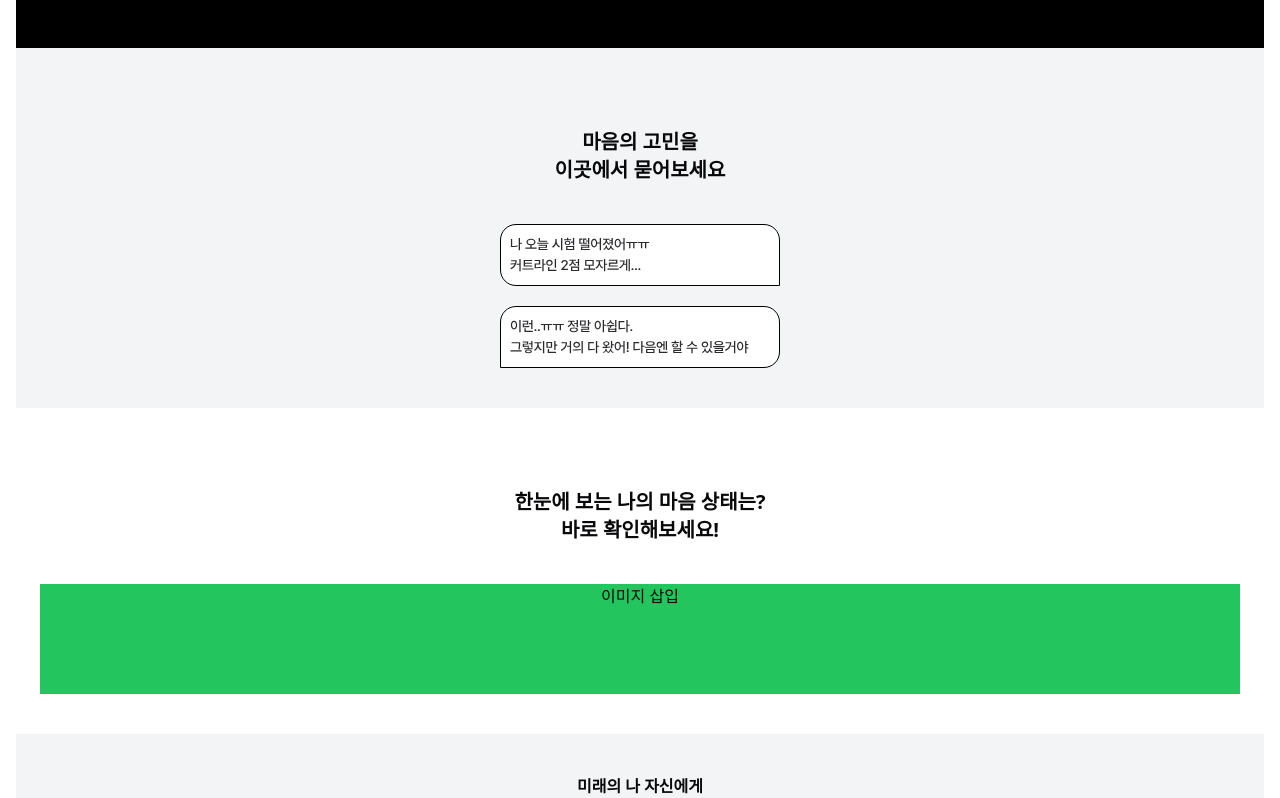
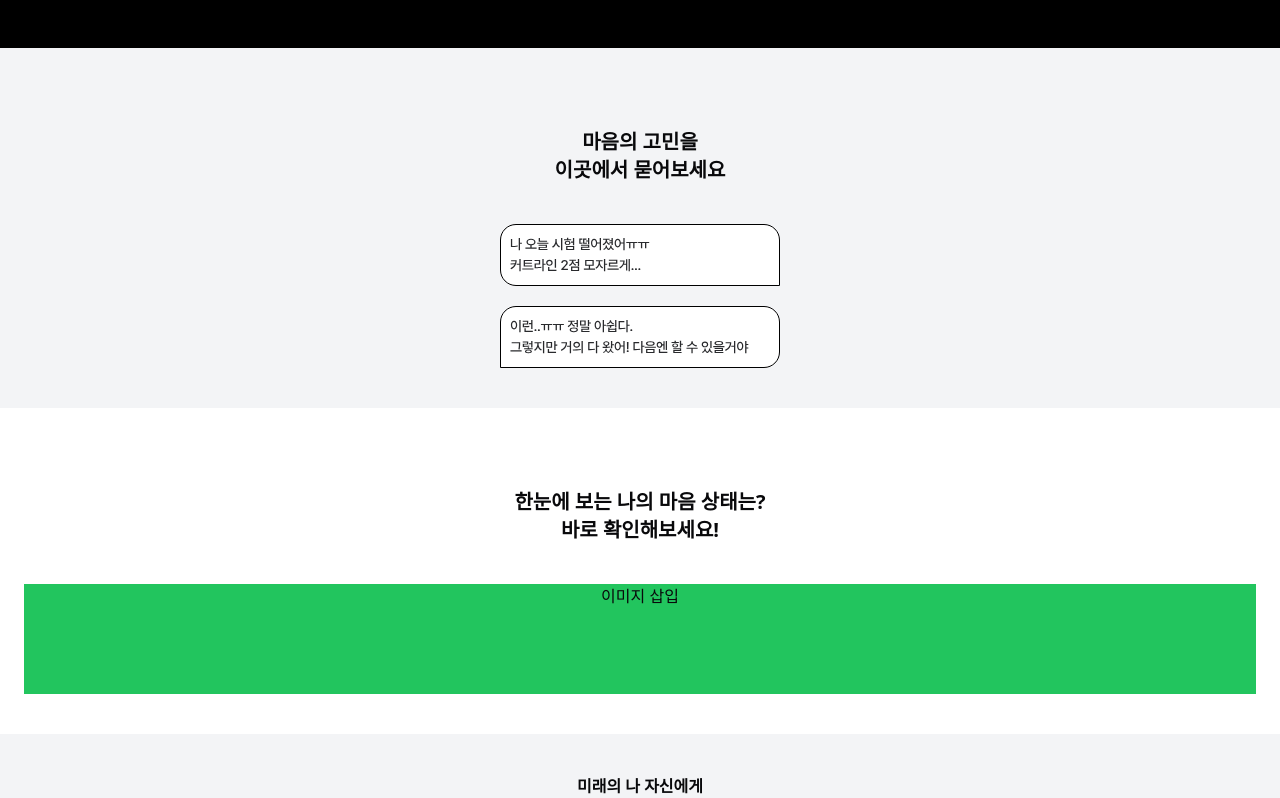
Before and after one commit to PomegranateBlue/dont_worry, a Next.js app: page / in a window 1280 px wide. Shown: the part 491-1289 px from the top of the page. Built offline with nearby package versions, Linux system fonts and the light colour scheme; no server answers.

Commit message:
✨ feat/ 디자인 적용을 위한 px-4제거

```diff
--- a/src/app/layout.tsx
+++ b/src/app/layout.tsx
@@ -31,7 +31,7 @@ export default function RootLayout({
       >
         <Header />
         <Providers>
-          <main className="px-4">{children}</main>
+          <main>{children}</main>
         </Providers>
       </body>
     </html>
```
